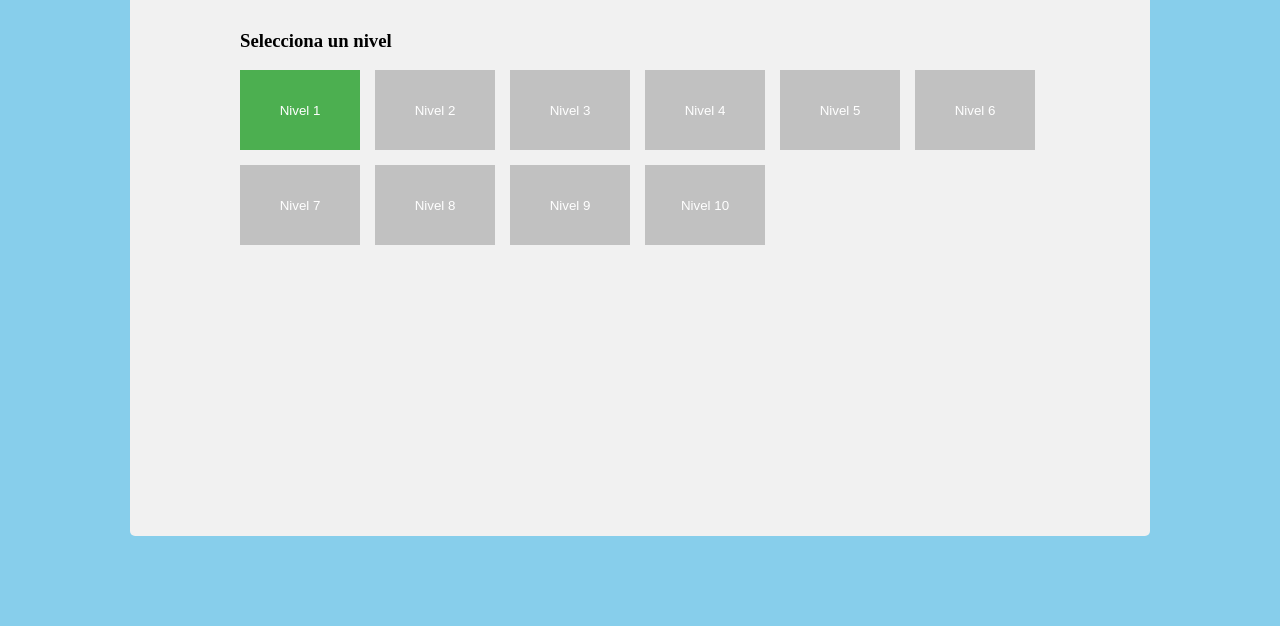
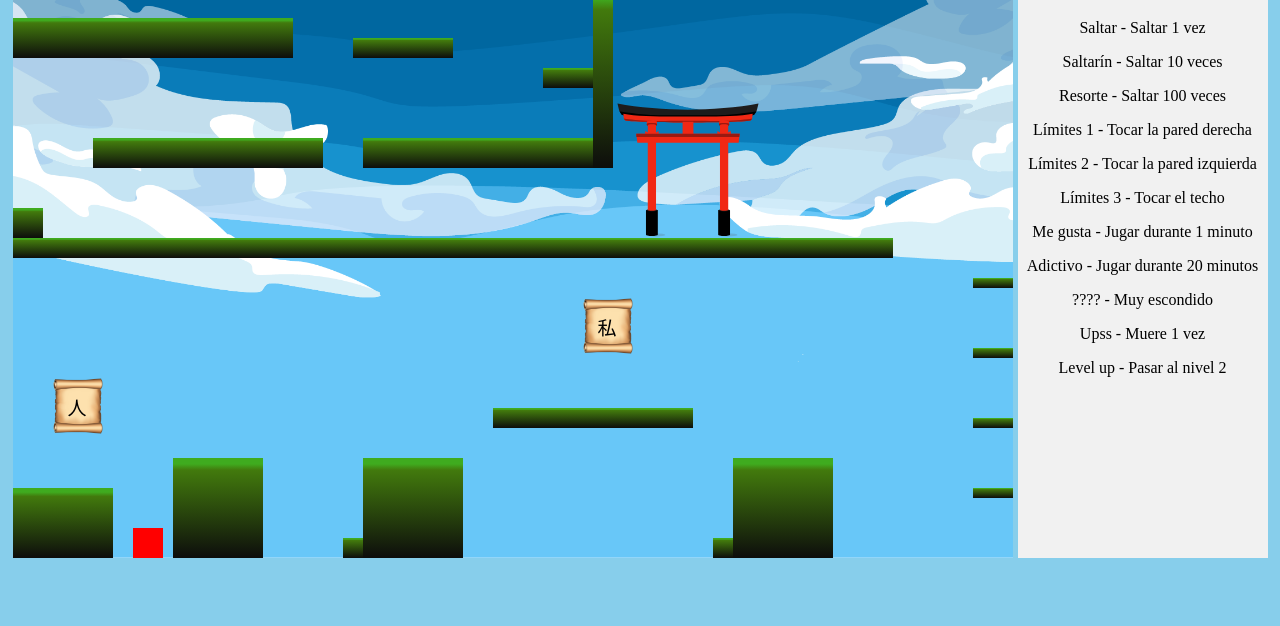
Before and after one commit to gafernandez87/the-obtainer, a plain HTML site: page index.html in a window 1280 px wide. Shown: the part 174-800 px from the top of the page. Drawn offline with Linux system fonts and the light colour scheme.

Commit message:
Adding assets

```diff
--- a/index.html
+++ b/index.html
@@ -44,6 +44,7 @@
         </div>
     </div>
 
+    <script src="scripts/deco.js"></script>
     <script src="scripts/achievements.js"></script>
     <script src="scripts/tokens.js"></script>
     <script src="scripts/spikes.js"></script>
--- /dev/null
+++ b/scripts/deco.js
@@ -0,0 +1,22 @@
+const decoLevel1 = [
+    {src: 'assets/tieset_cielo_diurno_copia.png', left: 0, top: 0, zIndex: 1, isBg: true },
+    {src: 'assets/tileset_torii_plano.svg', left: 600, top: 140, height: 150, width: 150 },
+];
+
+function drawDeco(deco) {
+    document.querySelectorAll('.deco').forEach(a => a.remove());
+
+    deco.forEach(data => {
+        const deco = document.createElement('span');
+        deco.classList.add('deco');
+        deco.style.backgroundImage = `url(${data.src})`;
+        console.log(deco)
+        deco.style.left = `${data.left}px`;
+        deco.style.top = `${data.top}px`;
+        data.height && (deco.style.height = `${data.height}px`);
+        data.width && (deco.style.width = `${data.width}px`);
+        deco.style.zIndex = data.zIndex || 5;
+        data.isBg && deco.classList.add('bg');
+        game.appendChild(deco);
+    });
+}
--- a/scripts/levels.js
+++ b/scripts/levels.js
@@ -6,6 +6,7 @@ const levels = {
         platforms: platformsLevel1,
         spikes: [],
         tokens: tokensLevel1,
+        deco: decoLevel1,
     },
     '2': {
         unlocked: false,
@@ -25,6 +26,9 @@ function drawLevel() {
 
     const tokens = levels[currentLevel].tokens;
     drawTokens(tokens);
+
+    const deco = levels[currentLevel].deco;
+    drawDeco(deco);
 }
 
 function tokenCollected() {
--- a/scripts/main.js
+++ b/scripts/main.js
@@ -16,12 +16,6 @@ const keys = {
     ArrowLeft: false,
     ArrowUp: false
 };
-
-const debugConfig = {
-    isDebugging: false,
-    showCoordinates: false,
-    showSize: false,
-}
 
 
 // Manejar la entrada del teclado
@@ -110,10 +104,8 @@ function initGame() {
     handleInput();
 
     gameLoop();
-    // debug();
 }
 
-// initGame();
 
 function setupMenu() {
     //check each level in the levels array and add class unlocked in element data-level="1"
@@ -151,3 +143,8 @@ document.querySelector('.go-to-menu').addEventListener('click', () => {
 });
 
 setupMenu();
+
+
+setTimeout(() => {
+    document.querySelector(`[data-level="1"]`).click();
+}, 200);
--- a/scripts/tokens.js
+++ b/scripts/tokens.js
@@ -1,10 +1,10 @@
 // Configuración de plataformas para un mapa más grande y desafiante
 const tokensLevel1 = [
-    { left: 10, bottom: 570, collected: false },
-    { left: 40, bottom: 140, collected: false },
-    { left: 570, bottom: 180, collected: false },
-    { left: 700, bottom: 400, collected: false },
-    { left: 545, bottom: 500, collected: false },
+    // { left: 10, bottom: 570, collected: false, kanji: '人' },
+    { left: 40, bottom: 100, collected: false, kanji: '人' },
+    { left: 570, bottom: 180, collected: false, kanji: '私' },
+    // { left: 700, bottom: 400, collected: false },
+    // { left: 545, bottom: 500, collected: false },
 ];
 
 const tokensLevel2 = [];
@@ -21,6 +21,7 @@ function drawTokens(tokens) {
         token.classList.add('token');
         token.style.left = `${data.left}px`;
         token.style.bottom = `${data.bottom}px`;
+        token.setAttribute('data-kanji', data.kanji);
         game.appendChild(token);
 
         const intervalID = setInterval(() => {
--- a/styles.css
+++ b/styles.css
@@ -7,6 +7,10 @@ body {
     align-items: center;
     height: 100vh;
     background-color: #87CEEB;
+}
+
+body * {
+    z-index: 4;
 }
 
 .menu {
@@ -134,7 +138,9 @@ body {
 
 .platform {
     position: absolute;
-    background-color: #555;
+    /* background-color: #555; */
+    background: rgb(13,13,12);
+background: linear-gradient(0deg, rgba(13,13,12,1) 0%, rgba(66,122,13,1) 88%, rgba(63,171,31,1) 94%);
     /* filter: drop-shadow(-2px 0px 1px #bcbbbb); */
 }
 
@@ -167,8 +173,29 @@ body {
 
 .token {
     position: absolute;
-    width: 20px;
-    height: 20px;
-    background-color: #0f0;
-    border-radius: 20px;
+    background-image: url('assets/scroll.png');
+    width: 50px;
+    height: 80px;
+    background-size: contain;
+    background-repeat: no-repeat;
 }
+
+.token:after {
+    content: attr(data-kanji);
+    position: absolute;
+    font-size: 19px;
+    left: 15px;
+    top: 15px;
+}
+
+.deco {
+    position: absolute;
+    height: 100%;
+    width: 100%;
+    background-size: contain;
+    background-repeat: no-repeat;
+}
+
+.deco.bg {
+    background-size: cover;
+}
```
Also changed, not shown: assets/scroll.png (added), assets/stone.png (deleted), assets/tieset_cielo_diurno_copia.png (added), assets/tieset_cielo_nocturno copia.png (added), assets/tileset_cielo_diurno copia.svg (added), assets/tileset_cielo_nocturno copia.svg (added), assets/tileset_linterna_plana.svg (added), assets/tileset_linterna_textura.svg (added), assets/tileset_nube.svg (added), assets/tileset_torii_degradado.svg (added), assets/tileset_torii_plano.svg (added), 3 other files.
